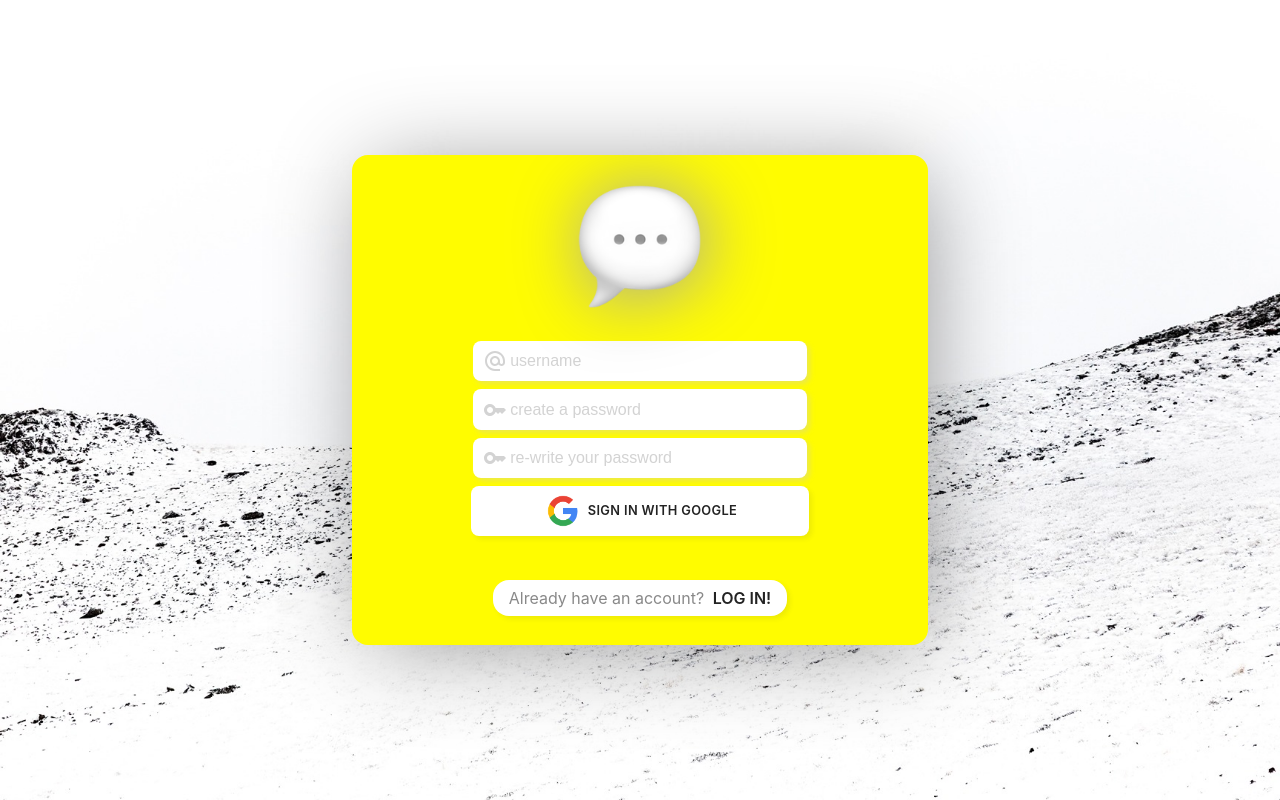
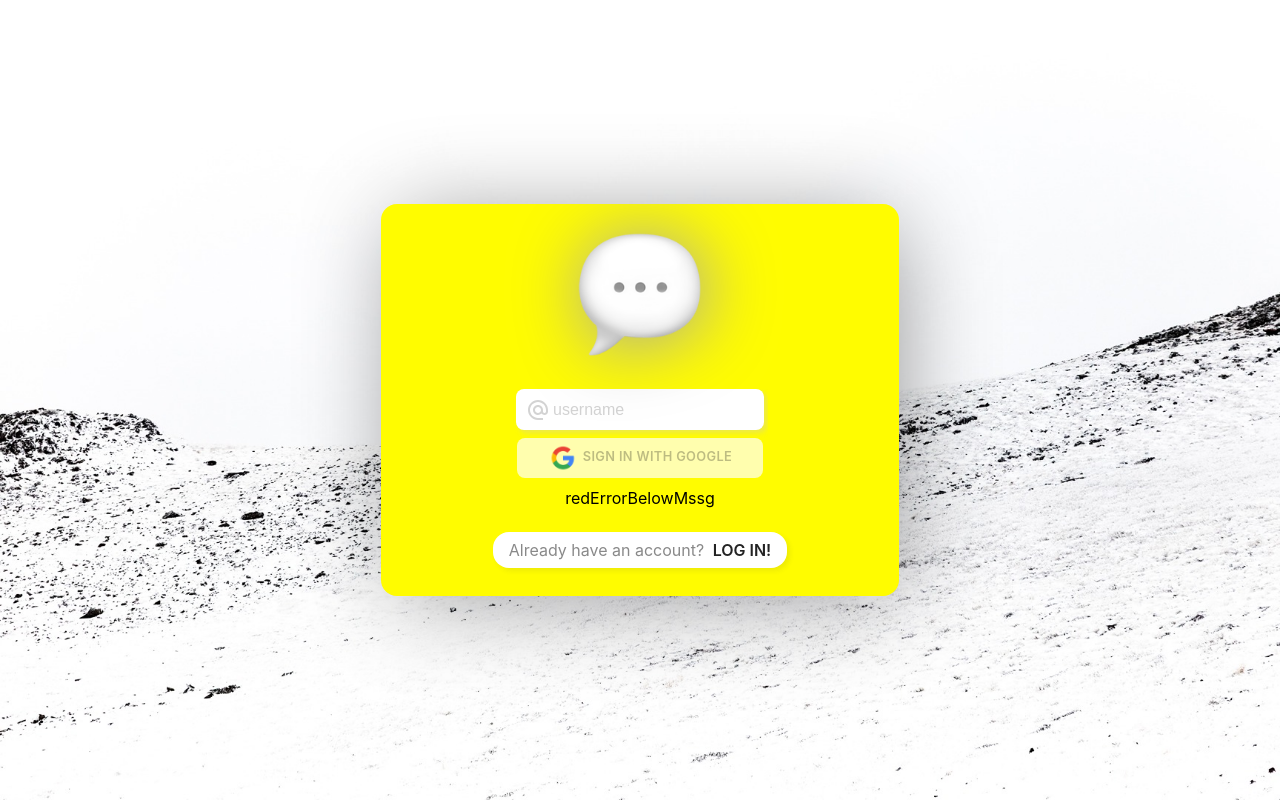
Before and after one commit to gabbar-singhh/pal-chat, a React (Create React App) app: page / in a window 1280 px wide. Both pictures are taken after a click on the element "SIGN UP!". Built offline with nearby package versions, Linux system fonts and the light colour scheme.

Commit message:
unnecessary useState removed 🙋

```diff
--- a/src/Components/LoginPage.css
+++ b/src/Components/LoginPage.css
@@ -51,7 +51,7 @@
 .login_form .login-submitBtn {
   background-color: #232323;
   padding: 0.2em 1em;
-  margin-top: 1.5em;
+  margin-top: 1.2em;
   font-weight: 600;
 }
 .login_form .login-submitBtn:hover {
@@ -62,7 +62,7 @@
 .login_form .login_google_btn {
   display: flex;
   align-items: center;
-  background-color: #fff;
+  background-color: #fefefe;
   color: #232323;
   margin-bottom: 10px;
   border-radius: 0.5rem;
@@ -77,13 +77,14 @@
 
 .login_form .login_google_btn span {
   padding-left: 5px;
+  white-space: nowrap;
 }
 
 .login_form .login_google_btn:hover {
-  background-color: #e8e8df;
+  background-color: #ebebe3;
   transition: all 600ms ease-in;
 }
 
-.login_form .login_google_btn:disabled{
+.login_form .login_google_btn:disabled {
   background-color: rgba(255, 255, 255, 0.684);
 }
--- a/src/Components/LoginPage.jsx
+++ b/src/Components/LoginPage.jsx
@@ -24,19 +24,14 @@ const allowedUsername = (val) => {
 
 const LoginPage = () => {
     const [randomBGImgVal, setRandomBGImgVal] = useState();
+
     const [usernameVal, setUsernameVal] = useState('');
     const [passwdVal, setPasswdVal] = useState('');
     const [showLoginForm, setShowLoginForm] = useState(true);
     const [showSignupForm, setShowSignupForm] = useState(false);
     const [newUsernameVal, setNewUsernameVal] = useState('');
-    const [signInErrorMssgStyle, setSignInErrorMssgStyle] = useState({ color: 'red', fontSize: '0.5em', visibility: 'hidden' })
-    const [redErrorBelowMssg, setRedErrorBelowMssg] = useState('*Atleast 4 characters *Only lowercase letters, numbers, period and underscores are allowed.')
-
-    const [newPasswdVal_1, setNewPasswdVal_1] = useState('');
-    const [newPasswdVal_2, setNewPasswdVal_2] = useState('');
 
     const googlBtnHandler = () => {
-        if (newPasswdVal_1 === newPasswdVal_2 && newPasswdVal_1.length >= 6 && newPasswdVal_2 >= 6 && newUsernameVal.length >= 4) {
         console.log('SIGN IN PROCESS STARTED !⚡');
         const googleProvider = new GoogleAuthProvider();
         signInWithPopup(auth, googleProvider)
@@ -60,21 +55,6 @@ const LoginPage = () => {
             }).catch((err) => {
                 console.log(err)
             })
-        } else if (newUsernameVal.length < 4) {
-            console.log('SIGN-IN NOT STARTED ❎');
-            setRedErrorBelowMssg('*Username must be >= 4.')
-            setSignInErrorMssgStyle({ color: 'red', fontSize: '0.5em' })
-            setTimeout(() => {
-                setSignInErrorMssgStyle({ color: 'red', fontSize: '0.5em', visibility: 'hidden' })
-            }, 8000);
-        } else if (newPasswdVal_1 === newPasswdVal_2){
-            console.log('SIGN-IN NOT STARTED ❎');
-            setRedErrorBelowMssg("*Passwords do not match.")
-            setSignInErrorMssgStyle({ color: 'red', fontSize: '0.5em' })
-            setTimeout(() => {
-                setSignInErrorMssgStyle({ color: 'red', fontSize: '0.5em', visibility: 'hidden' })
-            }, 8000);
-        }
     }
 
     // LOGIN-IN HANDLERS
@@ -85,17 +65,14 @@ const LoginPage = () => {
         setPasswdVal(event.target.value);
     }
 
-    const newUsernameFieldHandler = (event) => {
-        setNewUsernameVal(allowedUsername(event.target.value));
-        setSignInErrorMssgStyle({ color: 'red', fontSize: '0.5em' })
-        setRedErrorBelowMssg('*Atleast 4 characters *Only lowercase letters, numbers, period and underscores are allowed.')
-        setTimeout(() => {
-            setSignInErrorMssgStyle({ color: 'red', fontSize: '0.5em', visibility: 'hidden' })
-        }, 8000);
+    const submitLoginHandler = () => {
+        // DETAILS WILL BE SENT TO FIREBASE 🔥🤨
     }
 
-    const submitLoginHandler = () => {
+    // SIGN UP DETAILS
+    const newUsernameFieldHandler = (event) => {
 
+        setNewUsernameVal(allowedUsername(event.target.value));
     }
 
     const signupTxtHandler = () => {
@@ -108,35 +85,11 @@ const LoginPage = () => {
         setShowSignupForm(false)
     }
 
-    const newPasswdFieldHandler_1 = (event) => {
-        setNewPasswdVal_1(event.target.value);
-        if (event.target.value.length !== 6) {
-            setSignInErrorMssgStyle({ color: 'red', fontSize: '0.5em' })
-            setRedErrorBelowMssg('*Minimum password length should be 6.')
-        } else if (event.target.value.length <= 6) {
-            setSignInErrorMssgStyle({ color: 'red', fontSize: '0.5em', visibility: 'hidden' })
-        }
-    }
-
-    const newPasswdFieldHandler_2 = (event) => {
-        setNewPasswdVal_2(event.target.value);
-        if (newPasswdVal_1 !== event.target.value) {
-            setSignInErrorMssgStyle({ color: 'red', fontSize: '0.5em' })
-            setRedErrorBelowMssg('*Passwords do not match!')
-            console.log('lmao')
-        } else if (newPasswdVal_1 === event.target.value) {
-            setSignInErrorMssgStyle({ color: 'red', fontSize: '0.5em', visibility: 'hidden' })
-        }
-    }
-
-
     useEffect(() => {
         console.log(auth)
+        setRandomBGImgVal(getRandomNumberGenerator())
     }, [])
 
-    useEffect(() => {
-        setRandomBGImgVal(getRandomNumberGenerator())
-    }, [])
     return (
         <section className={`loginpage_section ${'backgroundImg-' + randomBGImgVal}`}>
             <div className="login_form">
@@ -194,42 +147,21 @@ const LoginPage = () => {
                                     onChange={newUsernameFieldHandler}
                                     placeholder="username"
                                     spellCheck="false"
-                                    minLength={3}
-                                />
-                            </USERNAME_PASSWORD>
-                            <USERNAME_PASSWORD>
-                                <KeyIcon />
-                                <INPUT
-                                    type="password"
-                                    value={newPasswdVal_1}
-                                    onChange={newPasswdFieldHandler_1}
-                                    placeholder="create a password"
-                                    minLength={6}
-                                />
-                            </USERNAME_PASSWORD>
-                            <USERNAME_PASSWORD>
-                                <KeyIcon />
-                                <INPUT
-                                    type="password"
-                                    value={newPasswdVal_2}
-                                    onChange={newPasswdFieldHandler_2}
-                                    placeholder="re-write your password"
-                                    minLength={6}
                                 />
                             </USERNAME_PASSWORD>
                             <Button
                                 onClick={googlBtnHandler}
-                                // disabled={googleBtnAvail}
+                                disabled={newUsernameVal.length !== 6}
                                 className='login_google_btn' variant='contained'>
-                                <img src={GOOGLE_LOGO} alt="google_logo" height="40px" />
+                                <img src={GOOGLE_LOGO} alt="google_logo" height="30px" />
 
                                 <span>
                                     Sign in with Google
                                 </span>
                             </Button>
 
-                            <p style={signInErrorMssgStyle} className='signInErrorMssg'>
-                                {redErrorBelowMssg}
+                            <p className='signInErrorMssg'>
+                                {'redErrorBelowMssg'}
                             </p>
                         </SIGNUP_FORM>
 
@@ -240,8 +172,8 @@ const LoginPage = () => {
             </div>
         </section >
     )
+
 }
-
 
 const SIGNUP_FORM = STYLED.form`
 display: flex;
```
Lines whose indentation alone changed are shown as unchanged.
